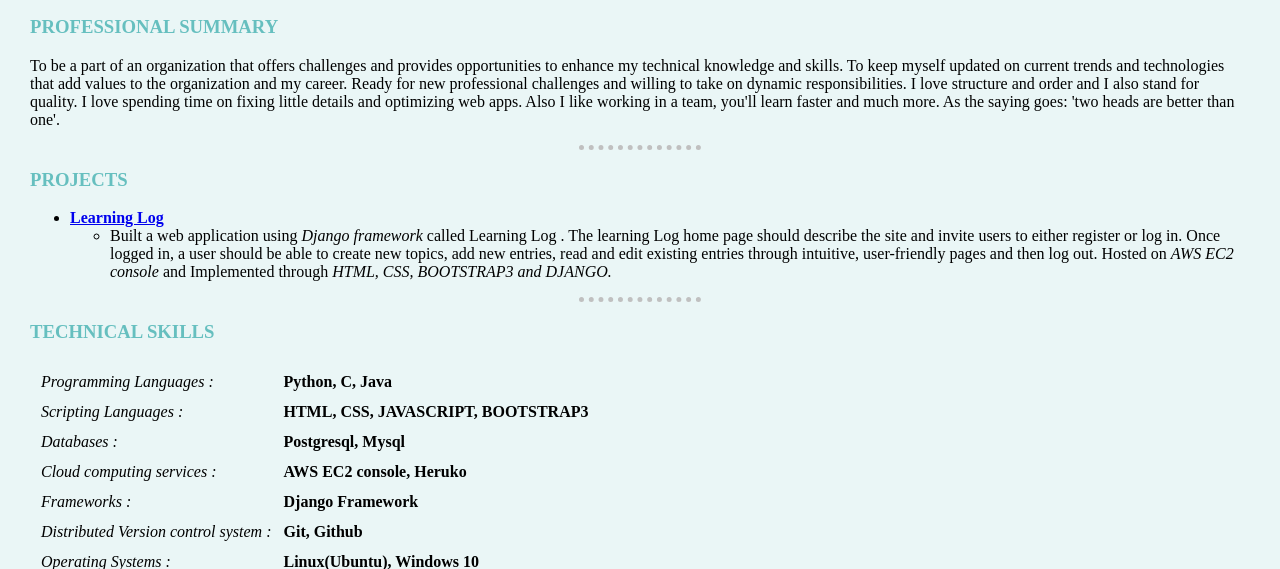
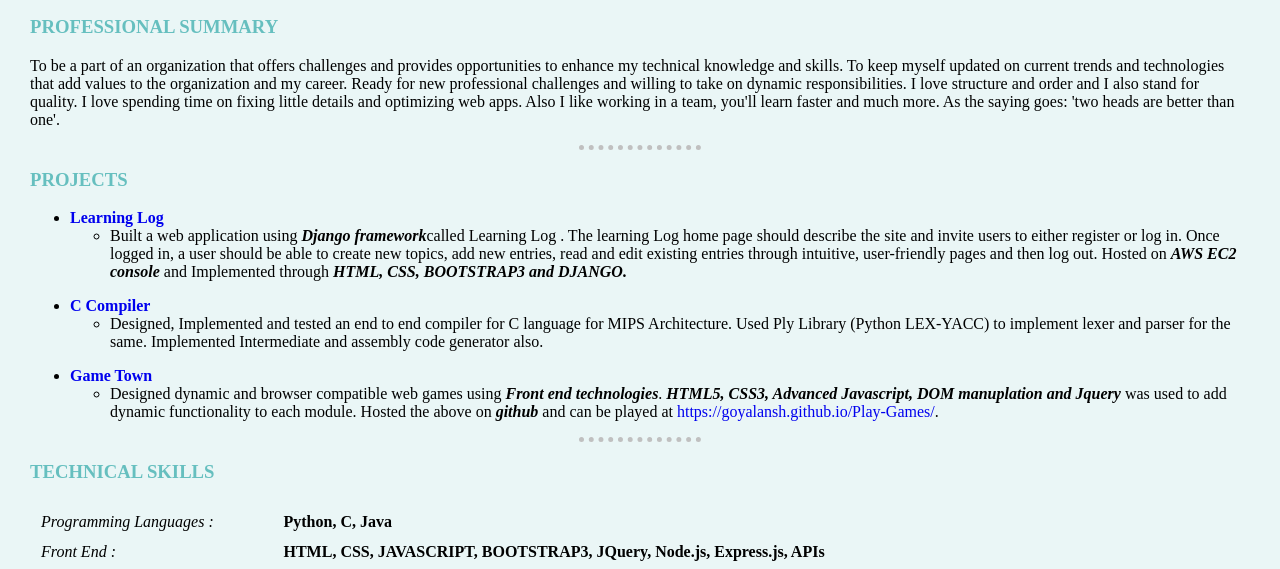
Before and after one commit to Goyalansh/MY-CV, a plain HTML site: page index.html in a window 1280 px wide. Shown: the part 232-801 px from the top of the page. Drawn offline with Linux system fonts and the light colour scheme.

Commit message:
added new designs

```diff
--- a/css/style.css
+++ b/css/style.css
@@ -10,6 +10,10 @@
     border-width: 5px;
     border-color: silver;
 
+  }
+
+  a{
+    text-decoration: none;
   }
 
   h1{
--- a/index.html
+++ b/index.html
@@ -4,7 +4,7 @@
 
 <head>
   <meta http-equiv="Content-Type" content="text/html; charset=UTF-8">
-
+  <link rel="icon" href="favicon.ico">
   <title>Anshuman Resume</title>
  <link rel="stylesheet" href="css/style.css">
 </head>
@@ -22,11 +22,29 @@
   <hr>
   <h3>PROJECTS</h3>
   <ul>
-    <li><strong><a href="https://github.com/Goyalansh/Django_project" target="_blank">Learning Log</a></strong>
+    <li><strong><a href="https://github.com/Goyalansh/Django_project" target="_blank" style="text-decoration:none">Learning Log</a></strong>
       <ul>
-        <li>Built a web application using <em>Django framework</em> called Learning Log . The learning Log home page should describe
+        <li>Built a web application using <strong><em>Django framework</em></strong>called Learning Log . The learning Log home page should describe
           the site and invite users to either register or log in. Once logged in, a user should be able to create new topics, add new
-          entries, read and edit existing entries through intuitive, user-friendly pages and then log out. Hosted on <em>AWS EC2 console</em> and Implemented through <em>HTML, CSS, BOOTSTRAP3 and DJANGO.</em>
+          entries, read and edit existing entries through intuitive, user-friendly pages and then log out. Hosted on <strong><em>AWS EC2 console</em></strong> and Implemented through <strong><em>HTML, CSS, BOOTSTRAP3 and DJANGO.</em></strong>
+        </li>
+      </ul>
+    </li>
+  </ul>
+  <ul>
+    <li><strong><a href="https://github.com/Goyalansh/Django_project" target="_blank" style="text-decoration:none">C Compiler</a></strong>
+      <ul>
+        <li>Designed, Implemented and tested an end to end compiler for C language for MIPS Architecture. Used Ply Library
+          (Python LEX-YACC) to implement lexer and parser for the same. Implemented Intermediate and assembly code generator also.
+        </li>
+      </ul>
+    </li>
+  </ul>
+  <ul>
+    <li><strong><a href="https://goyalansh.github.io/Play-Games/" target="_blank" style="text-decoration:none">Game Town</a></strong>
+      <ul>
+        <li> Designed dynamic and browser compatible web games using <strong><em>Front end technologies</strong></em>. <strong><em>HTML5, CSS3, Advanced Javascript, DOM manuplation and Jquery</strong></em> was used to add dynamic functionality to each module. Hosted the
+          above on <strong><em>github</strong></em> and can be played at <a href="https://goyalansh.github.io/Play-Games/">https://goyalansh.github.io/Play-Games/</a>.
         </li>
       </ul>
     </li>
@@ -40,8 +58,8 @@
         <td> <strong>Python, C, Java</strong></td>
       </tr>
       <tr>
-        <td> <em>Scripting Languages :</em></td>
-        <td> <strong>HTML, CSS, JAVASCRIPT, BOOTSTRAP3</strong></td>
+        <td> <em>Front End :</em></td>
+        <td> <strong>HTML, CSS, JAVASCRIPT, BOOTSTRAP3, JQuery, Node.js, Express.js, APIs</strong></td>
       </tr>
       <tr>
         <td> <em>Databases :</em></td>
@@ -74,7 +92,6 @@
 
 
 
-
 </body>
 
 </html>
```
Also changed, not shown: favicon.ico (added).
